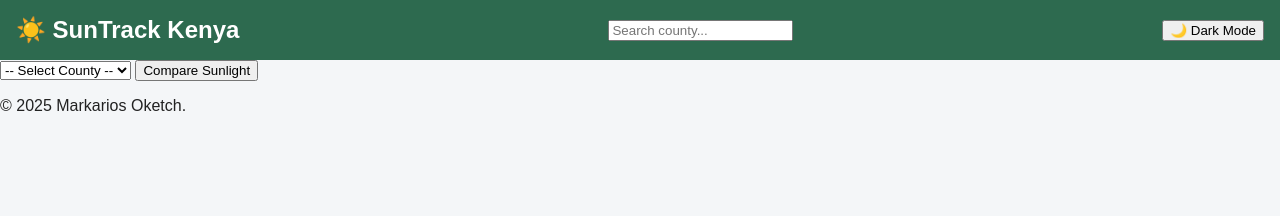
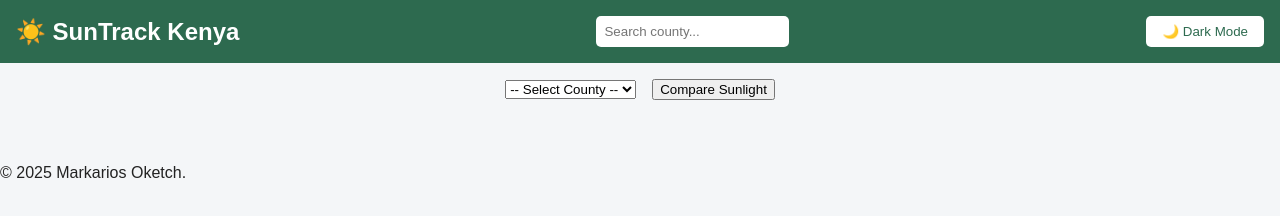
Before and after one commit to omarkarios/sun-tracker, a plain HTML site: page index.html in a window 1280 px wide. Drawn offline with Linux system fonts and the light colour scheme.

Commit message:
Styles the content.

```diff
--- a/style.css
+++ b/style.css
@@ -23,3 +23,34 @@ header h1 {
   margin: 0;
   font-size: 1.5rem;
 }
+
+#search {
+  padding: 0.5rem;
+  border-radius: 5px;
+  border: none;
+}
+
+#theme-toggle {
+  background: white;
+  color: #2d6a4f;
+  border: none;
+  padding: 0.5rem 1rem;
+  border-radius: 5px;
+  cursor: pointer;
+}
+
+#controls {
+  display: flex;
+  justify-content: center;
+  align-items: center;
+  gap: 1rem;
+  padding: 1rem;
+}
+
+#content {
+  padding: 1rem;
+  display: flex;
+  flex-wrap: wrap;
+  justify-content: center;
+  gap: 1rem;
+}
```
